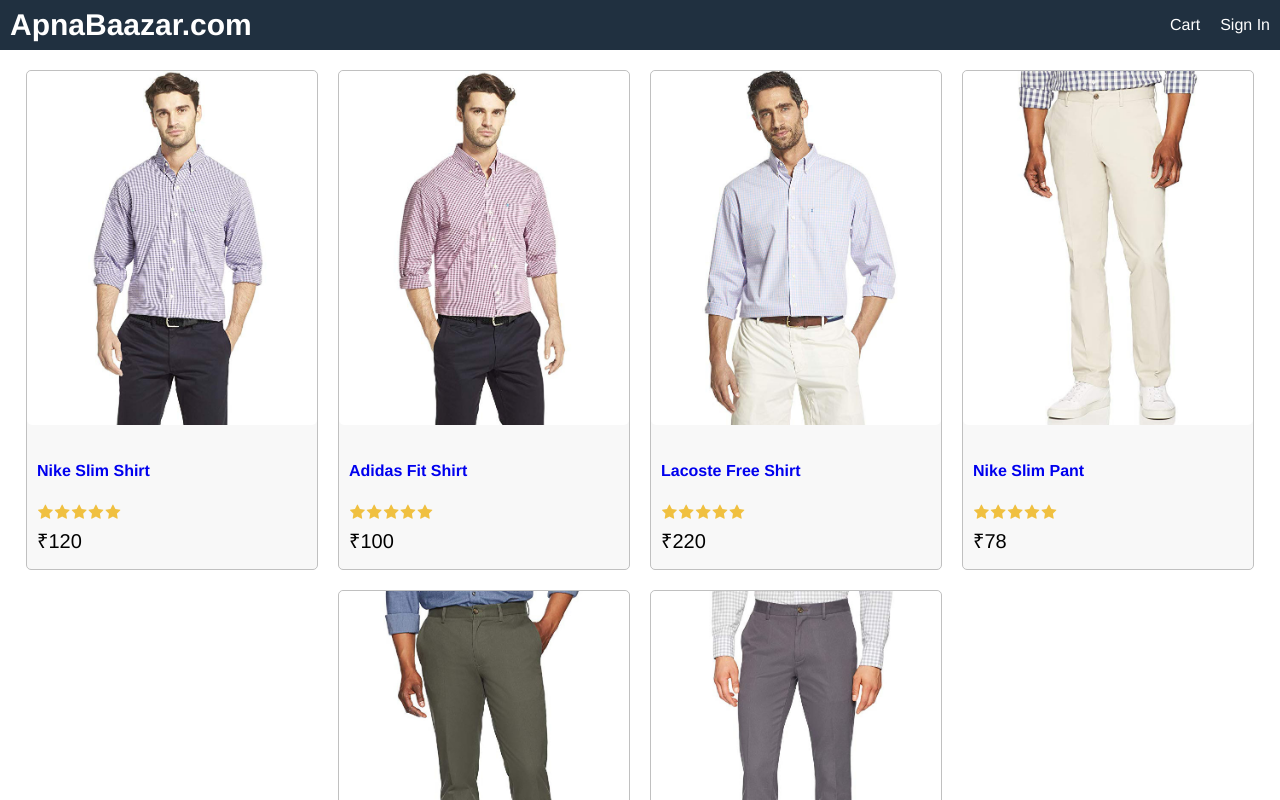
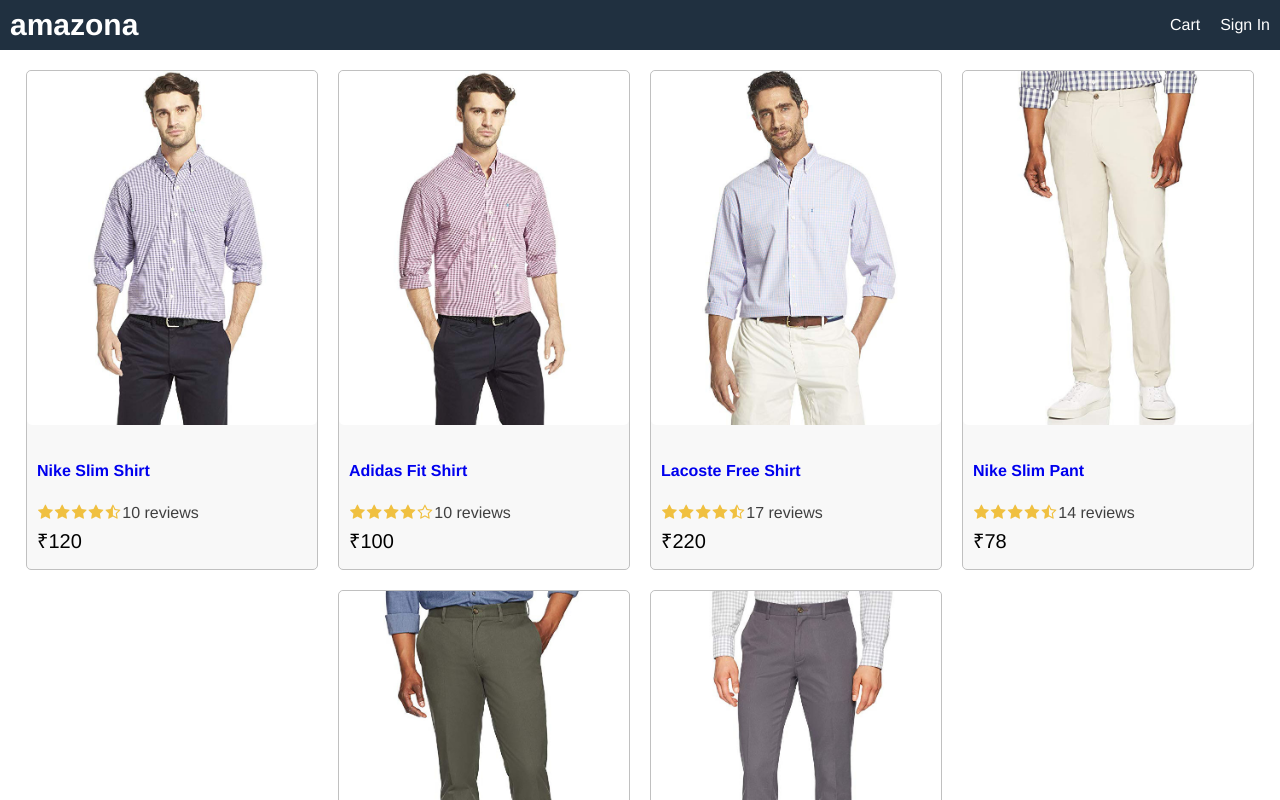
Before and after one commit to sonu28sharma99/ApnaBazaar.com, a React (Create React App) app in the folder frontend/: page / in a window 1280 px wide. Shown: the top 800 px of the page. Built offline with nearby package versions, Linux system fonts and the light colour scheme.

Commit message:
product and rating component added

```diff
--- a/frontend/src/App.js
+++ b/frontend/src/App.js
@@ -1,4 +1,4 @@
-import React from 'react';
+import Product from './components/Product';
 import data from './data';
 function App() {
   return (
@@ -6,50 +6,20 @@
       <header className="row">
         <div>
           <a className="brand" href="/">
-            ApnaBaazar.com
+            amazona
           </a>
         </div>
         <div>
           <a href="/cart">Cart</a>
-          <a href="/signin">Sign In </a>
+          <a href="/signin">Sign In</a>
         </div>
       </header>
       <main>
         <div>
           <div className="row center">
             {data.products.map((product) => (
-              <div key={product._id} className="card">
-                <a href={`/product/${product._id}`}>
-                  <img
-                    className="medium"
-                    src={product.image}
-                    alt={product.name}
-                  />
-                </a>
-                <div className="card-body">
-                  <a href={`/product/${product._id}`}>
-                    <h2>{product.name}</h2>
-                  </a>
-                  <div className="rating">
-                    <span>
-                      <i className="fa fa-star"></i>
-                    </span>
-                    <span>
-                      <i className="fa fa-star"></i>
-                    </span>
-                    <span>
-                      <i className="fa fa-star"></i>
-                    </span>
-                    <span>
-                      <i className="fa fa-star"></i>
-                    </span>
-                    <span>
-                      <i className="fa fa-star"></i>
-                    </span>
-                  </div>
-                  <div className="price">&#8377;{product.price}</div>
-                </div>
-              </div>
+
+              <Product key={product._id} product={product}></Product>
             ))}
           </div>
         </div>
@@ -58,5 +28,4 @@
     </div>
   );
 }
-
 export default App;
--- /dev/null
+++ b/frontend/src/components/Product.js
@@ -0,0 +1,22 @@
+import Rating from './Rating';
+
+export default function Product(props) {
+  const { product } = props;
+  return (
+    <div key={product._id} className="card">
+      <a href={`/product/${product._id}`}>
+        <img className="medium" src={product.image} alt={product.name} />
+      </a>
+      <div className="card-body">
+        <a href={`/product/${product._id}`}>
+          <h2>{product.name}</h2>
+        </a>
+        <Rating
+          rating={product.rating}
+          numReviews={product.numReviews}
+        ></Rating>
+        <div className="price">&#8377;{product.price}</div>
+      </div>
+    </div>
+  );
+}
--- /dev/null
+++ b/frontend/src/components/Rating.js
@@ -0,0 +1,65 @@
+import React from 'react';
+
+export default function Rating(props) {
+  const { rating, numReviews } = props;
+  return (
+    <div className="rating">
+      <span>
+        <i
+          className={
+            rating >= 1
+              ? 'fa fa-star'
+              : rating >= 0.5
+              ? 'fa fa-star-half-o'
+              : 'fa fa-star-o'
+          }
+        ></i>
+      </span>
+      <span>
+        <i
+          className={
+            rating >= 2
+              ? 'fa fa-star'
+              : rating >= 1.5
+              ? 'fa fa-star-half-o'
+              : 'fa fa-star-o'
+          }
+        ></i>
+      </span>
+      <span>
+        <i
+          className={
+            rating >= 3
+              ? 'fa fa-star'
+              : rating >= 2.5
+              ? 'fa fa-star-half-o'
+              : 'fa fa-star-o'
+          }
+        ></i>
+      </span>
+      <span>
+        <i
+          className={
+            rating >= 4
+              ? 'fa fa-star'
+              : rating >= 3.5
+              ? 'fa fa-star-half-o'
+              : 'fa fa-star-o'
+          }
+        ></i>
+      </span>
+      <span>
+        <i
+          className={
+            rating >= 5
+              ? 'fa fa-star'
+              : rating >= 4.5
+              ? 'fa fa-star-half-o'
+              : 'fa fa-star-o'
+          }
+        ></i>
+      </span>
+      <span>{numReviews + ' reviews'}</span>
+    </div>
+  );
+}
--- a/frontend/src/index.css
+++ b/frontend/src/index.css
@@ -111,3 +111,7 @@
     color: #f0c040;
     margin: 0.1rem;
 }
+
+.rating span:last-child {
+  color: #404040;
+}
```
